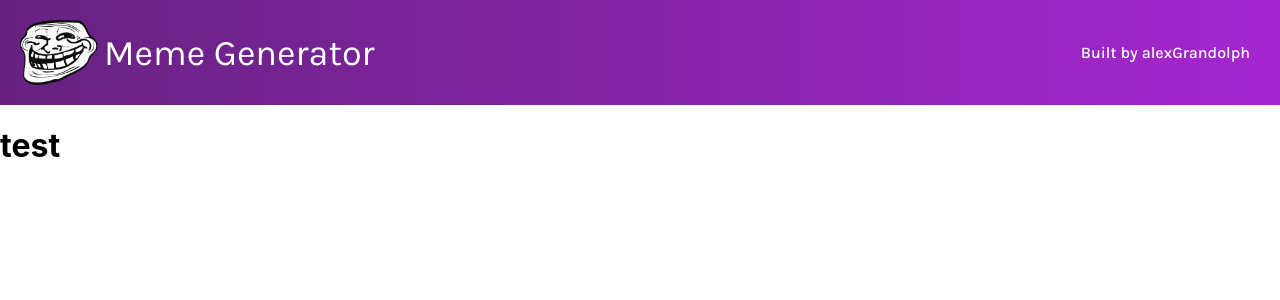
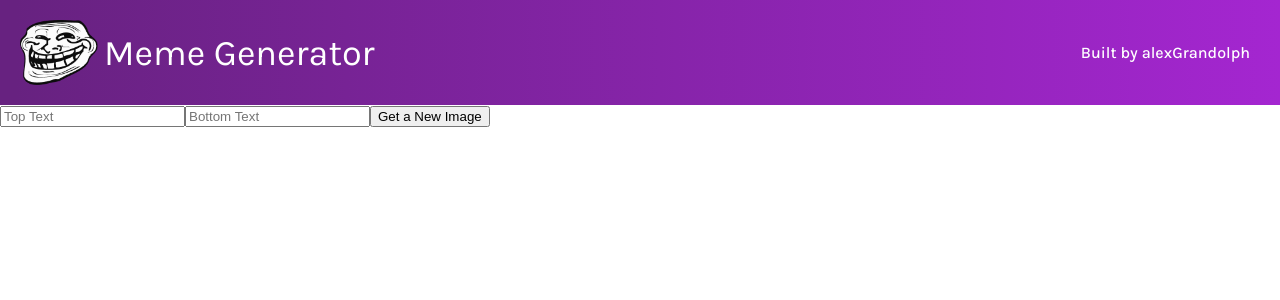
Before and after one commit to alexGrandolph/react-meme-generator, a React (Create React App) app: page / in a window 1280 px wide. Shown: the top 300 px of the page. Built offline with nearby package versions, Linux system fonts and the light colour scheme.

Commit message:
feat: add basic form elements to Meme component

```diff
--- a/src/components/Meme.js
+++ b/src/components/Meme.js
@@ -2,7 +2,13 @@
 
 function Meme() {
   return (
-    <h1>test</h1>
+    <main>
+      <form className="form">
+        <input type="text" className="form-input" placeholder="Top Text" />
+        <input type="text" className="form-form-input" placeholder="Bottom Text" />
+        <button className="form-button">Get a New Image</button>
+      </form>
+    </main>
   )
 }
 export default Meme
```
